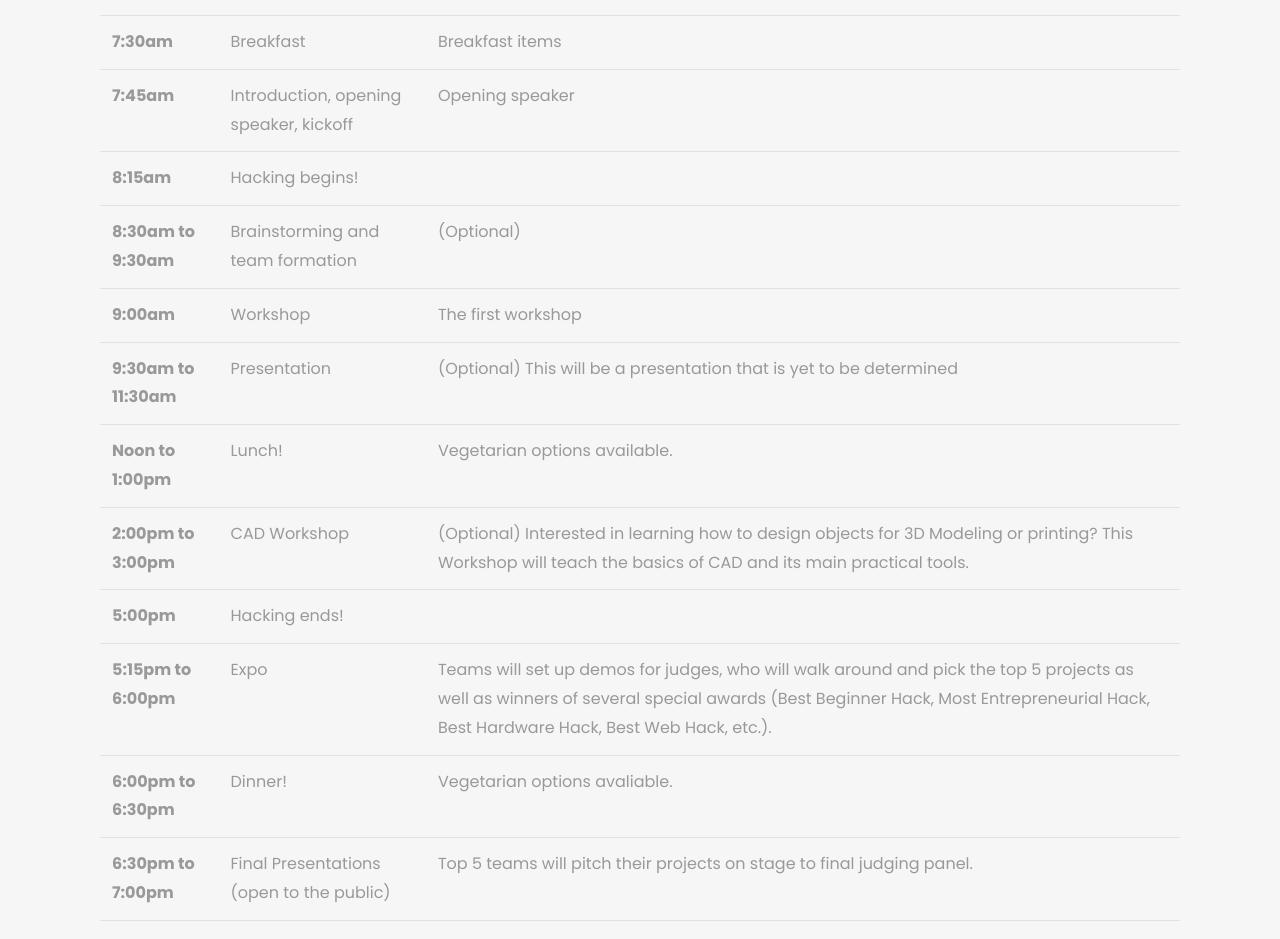
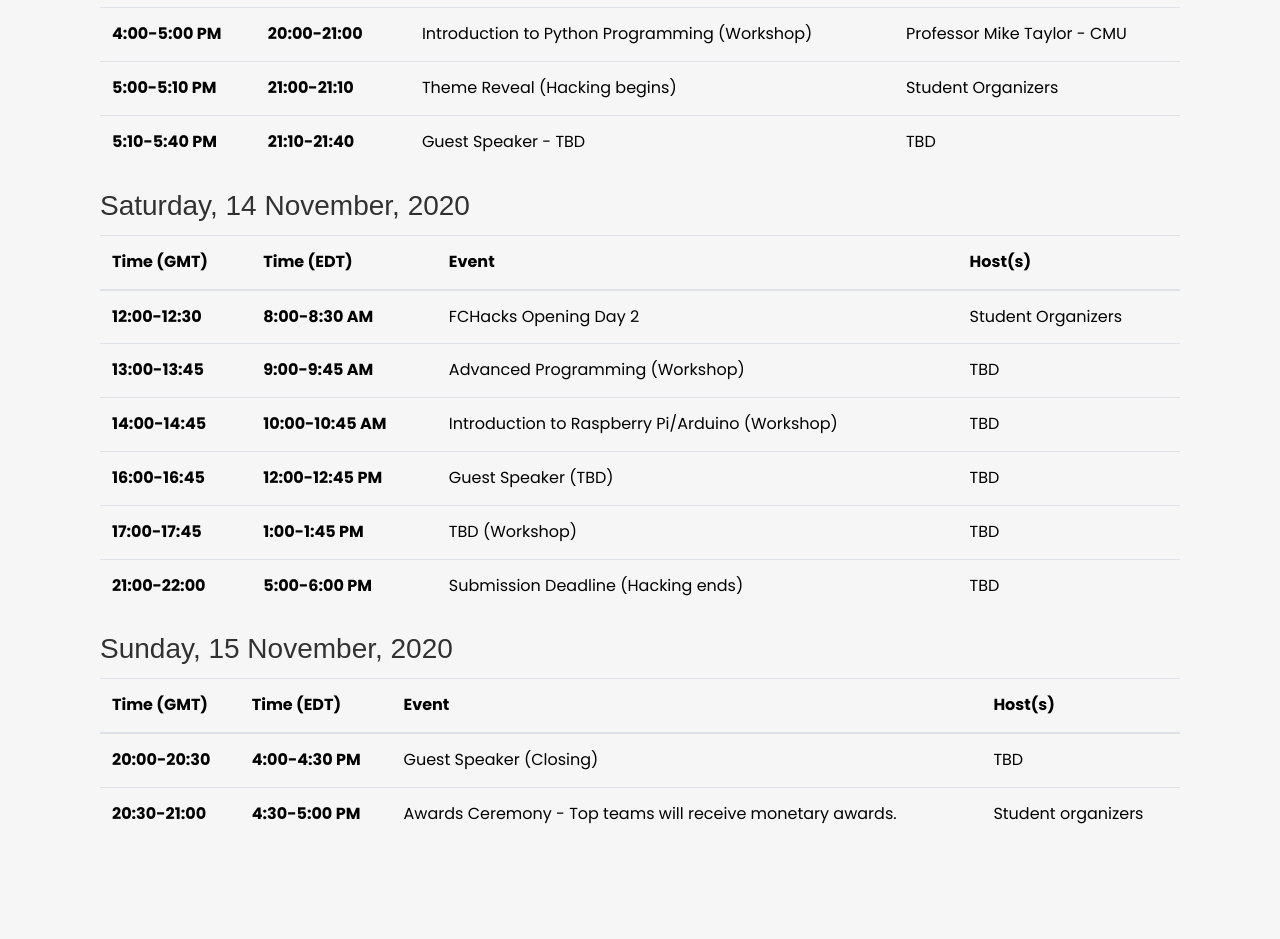
Before and after one commit to fchacks/2020, a plain HTML site: page schedule.html in a window 1280 px wide. Shown: the part 508-1447 px from the top of the page. Drawn offline with Linux system fonts and the light colour scheme; some packages are replaced by stand-ins of ours; no server answers.

Commit message:
draft schedule

```diff
--- a/schedule.html
+++ b/schedule.html
@@ -74,86 +74,161 @@
 	<div class="col-sm-12 col-md-12 col-lg-12">
 	  <center>
 
-	    <p><b>This year's schedule has yet to be determined.</b> The schedule will likely look similar like the following. Note that this schedule does not apply for the virtual competition. See the about page for more details of Virtual FCHacks.</p>
-	    </center>
-                <table class="table">
+	    <p>Note that the times and content of individual events are still subject to change. </p>
+      </center>
+      <h3>Friday, 13 November, 2020</h3>
+                <table class="table" style="color: black">
                   <thead>
                     <tr>
-                      <th>Time</th>
+                      <th>Time (GMT)</th>
+                      <th>Time (EDT)</th>
                       <th>Event</th>
-                      <th>Notes</th>
+                      <th>Host(s)</th>
                     </tr>
                   </thead>
                   <tbody>
                     <tr>
-                      <th scope="row">7:30am</th>
-                      <td>Registration</td>
-                      <td>Enter through Athletics entrance (near the parking lot and Fox statue). Bring student or government ID.</td>
+                      <th scope="row">19:30-20:00</th>
+                      <th scope="row">3:30-4:00 PM</th>
+                      <td>FCHacks Introduction</td>
+                      <td>Student Organizers</td>
                     </tr>
                     <tr>
-                      <th scope="row">7:30am</th>
-                      <td>Breakfast</td>
-                      <td>Breakfast items</td>
+                      <th scope="row">4:00-5:00 PM</th>
+                      <th scope="row">20:00-21:00</th>
+                      <td>Introduction to Python Programming (Workshop)</td>
+                      <td>Professor Mike Taylor - CMU</td>
                     </tr>
                     <tr>
-                      <th scope="row">7:45am</th>
-                      <td>Introduction, opening speaker, kickoff</td>
-                      <td>Opening speaker</td>
+                      <th scope="row">5:00-5:10 PM</th>
+                      <th scope="row">21:00-21:10</th>
+                      <td>
+                        Theme Reveal (Hacking begins)
+                        </td>
+                      <td>Student Organizers</td>
                     </tr>
                     <tr>
-                      <th scope="row">8:15am</th>
-                      <td>Hacking begins!</td>
-                      <td></td>
+                      <th scope="row">5:10-5:40 PM</th>
+                      <th scope="row">21:10-21:40</th>
+                      <td>Guest Speaker - TBD</td>
+                      <td>TBD</td>
+                    </tr>
+                  </tbody>
+                </table>
+                <h3>Saturday, 14 November, 2020</h3>
+                <table class="table" style="color: black">
+                  <thead>
+                    <tr>
+                      <th>Time (GMT)</th>
+                      <th>Time (EDT)</th>
+                      <th>Event</th>
+                      <th>Host(s)</th>
+                    </tr>
+                  </thead>
+                  <tbody>
+                  <tr>
+                      <th scope="row">12:00-12:30</th>
+                      <th scope="row">8:00-8:30 AM</th>
+                      <td>FCHacks Opening Day 2</td>
+                      <td>Student Organizers</td>
                     </tr>
                     <tr>
-                      <th scope="row">8:30am to 9:30am</th>
-                      <td>Brainstorming and team formation</td>
-                      <td>(Optional)</td>
+                      <th scope="row">
+                        13:00-13:45
+                        </th>
+                        <th scope="row">
+                          9:00-9:45 AM
+                        </th>
+                      <td>
+                        Advanced Programming (Workshop)
+                        </td>
+                      <td>TBD</td>
                     </tr>
                     <tr>
-                      <th scope="row">9:00am</th>
-                      <td>Workshop</td>
-                      <td>The first workshop</td>
-                    </tr>
-                    <tr>
-                      <th scope="row">9:30am to 11:30am</th>
-                      <td>Presentation</td>
-                      <td>(Optional) This will be a presentation that is yet to be determined</td>
+                      <th scope="row">
+                        14:00-14:45
+                        </th>
+                        <th scope="row">
+                          10:00-10:45 AM
+                        </th>
+                        <td>
+                        Introduction to Raspberry Pi/Arduino (Workshop)
+                        </td>
+                      <td>TBD</td>
                     </tr>
 
                     <tr>
-                      <th scope="row">Noon to 1:00pm</th>
-                      <td>Lunch!</td>
-                      <td>Vegetarian options available.</td>
+                      <th scope="row">
+                        16:00-16:45
+                        </th>
+                        <th scope="row">
+                          12:00-12:45 PM
+                          </th>
+                        <td>
+                        Guest Speaker (TBD)
+                        </td>
+                      <td>TBD</td>
                     </tr>
                     <tr>
-                        <th scope="row">2:00pm to 3:00pm</th>
-                        <td>CAD Workshop</td>
-                        <td>(Optional) Interested in learning how to design objects for 3D Modeling or printing?  This Workshop will teach the basics of CAD and its main practical tools.</td>
+                        <th scope="row">
+                          17:00-17:45
+                          </th>
+                          <th scope="row">
+                            1:00-1:45 PM
+                            </th>
+                            <td>
+                          TBD (Workshop)
+                          </td>
+                        <td>TBD</td>
                     </tr><tr>
-                      <th scope="row">5:00pm</th>
-                      <td>Hacking ends!</td>
-                      <td></td>
+
+                      <th scope="row">
+                        21:00-22:00
+                        </th>
+                        <th scope="row">
+                          5:00-6:00 PM
+                          </th>
+                                          <td>
+                        Submission Deadline (Hacking ends)
+                        </td>
+                      <td>TBD</td>
+                    </tr>
+                  </tbody>
+                </table>
+                <h3>Sunday, 15 November, 2020</h3>
+                <table class="table" style="color: black">
+                  <thead>
+                    <tr>
+                      <th>Time (GMT)</th>
+                      <th>Time (EDT)</th>
+                      <th>Event</th>
+                      <th>Host(s)</th>
+                    </tr>
+                  </thead>
+                  <tbody>
+                    <tr>
+                      <th scope="row">
+                        20:00-20:30
+                        </th>
+                        <th scope="row">
+                          4:00-4:30 PM
+                          </th>
+                      <td>
+                        Guest Speaker (Closing)
+                        </td>
+                      <td>TBD</td>
                     </tr>
                     <tr>
-                      <th scope="row">5:15pm to 6:00pm</th>
-                      <td>Expo</td>
-                      <td>Teams will set up demos for judges, who will walk around and pick the top 5 projects as well as winners of several special awards (Best Beginner Hack, Most Entrepreneurial Hack, Best Hardware Hack, Best Web Hack, etc.).</td>
-                    </tr>
-                    <tr>
-                      <th scope="row">6:00pm to 6:30pm</th>
-                      <td>Dinner!</td>
-                      <td>Vegetarian options avaliable.</td>
-                    </tr>
-                    <tr>
-                      <th scope="row">6:30pm to 7:00pm</th>
-                      <td>Final Presentations (open to the public)</td>
-                      <td>Top 5 teams will pitch their projects on stage to final judging panel.</td>
-                    </tr>
-                    <tr>
-                        <th scope="row">7:10pm to 7:30pm</th>
-                        <td>Awards Ceremony (open to the public)</td>
-                        <td>After judges deliberate on top three hacks of the day, awards and prizes will be given.  Even you don't win, there are still plenty of other prizes for Best Entrepreneurial Hack or Best Beginner Hack, as well as raffles for all who particiapted.</td>
+                        <th scope="row">
+                          20:30-21:00
+                          </th>
+                          <th scope="row">
+                            4:30-5:00 PM
+                            </th>
+                        <td>Awards Ceremony - Top teams will receive monetary awards.</td>
+                        <td>
+                          Student organizers
+                          </td>
                     </tr>
                   </tbody>
                 </table>
```
